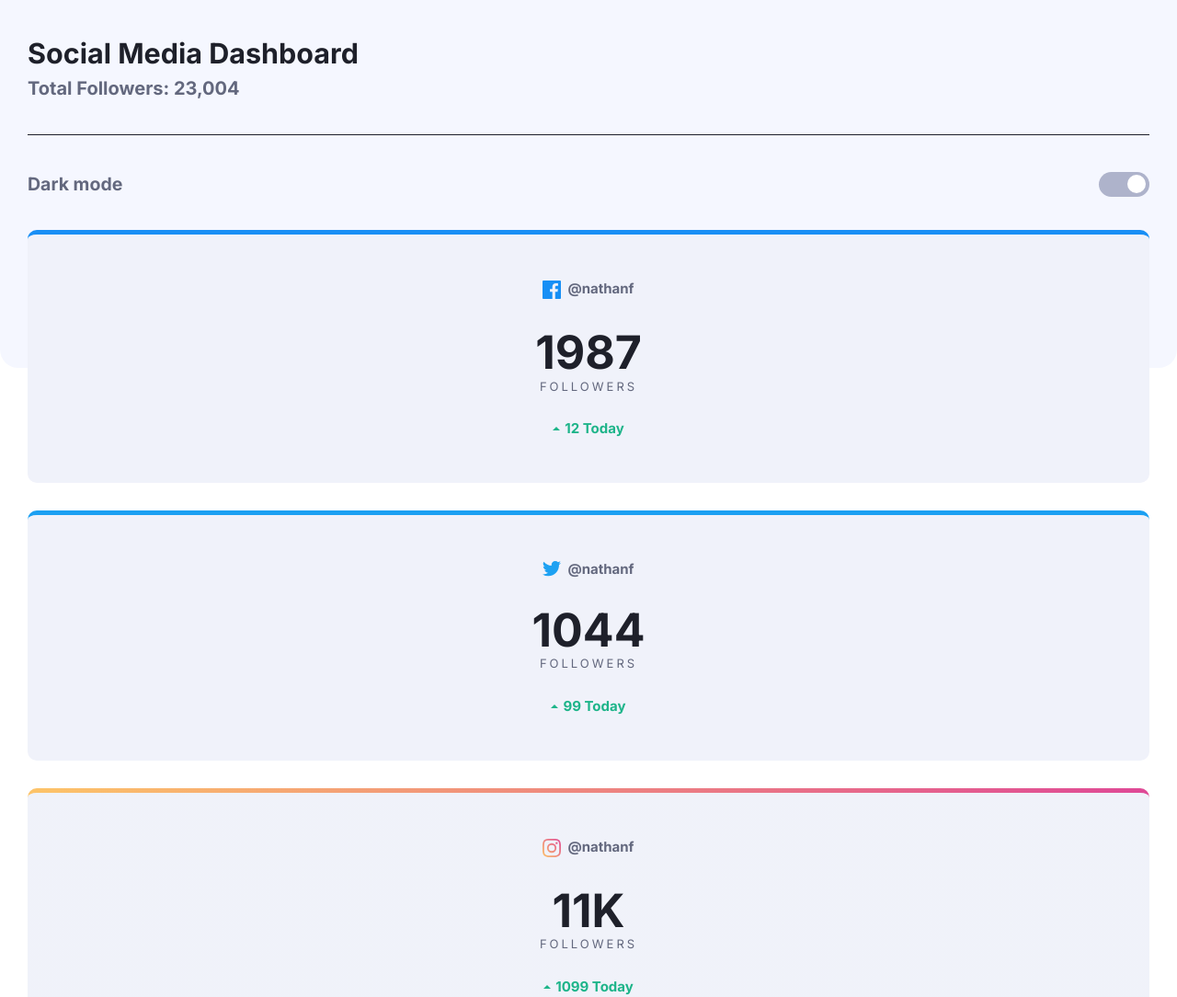
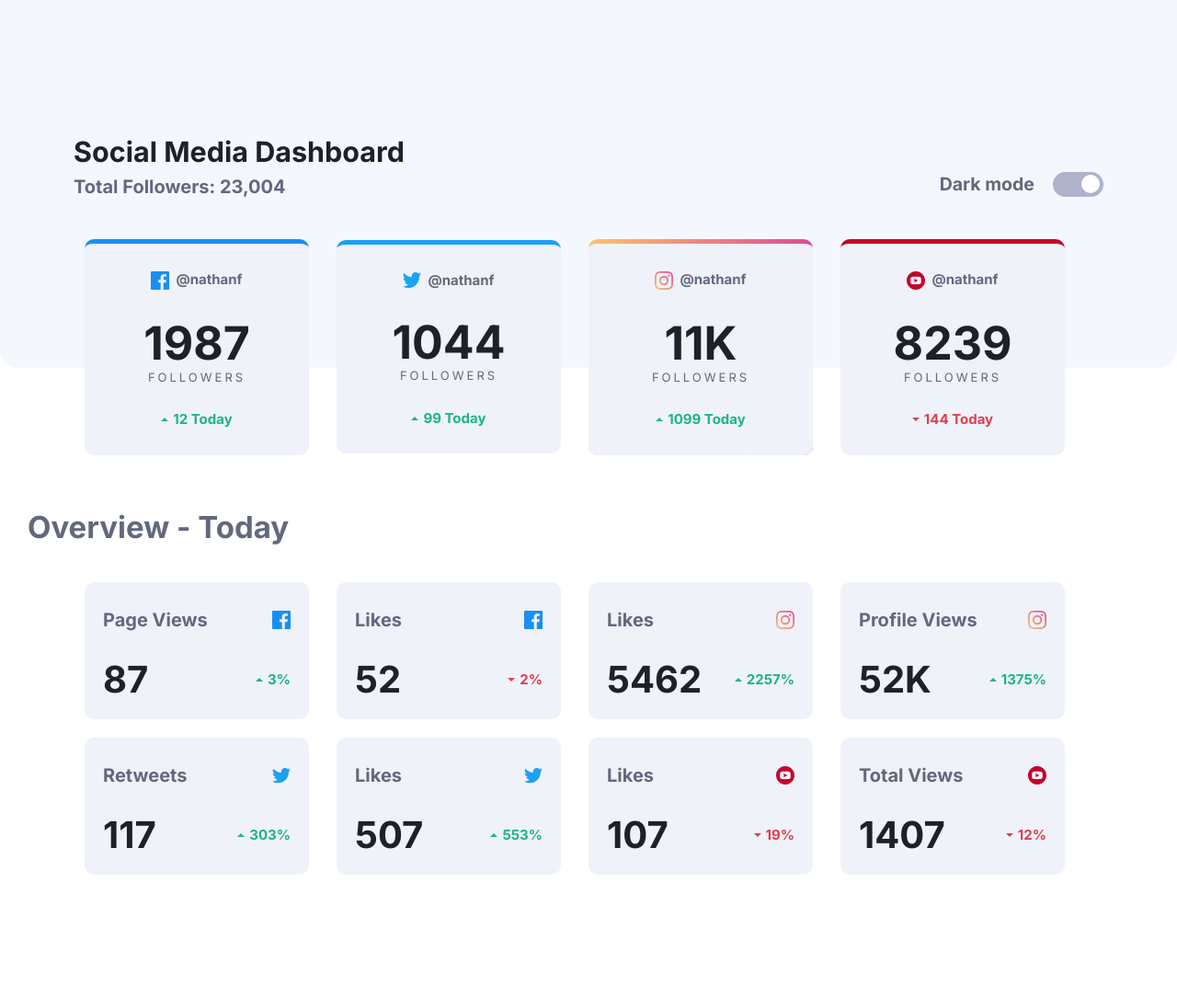
Before and after one commit to black-butterflyyy/social-media-dashboard-with-theme-switcher, a plain HTML site: page index.html in a window 1280 px wide. Shown: the top 1084 px of the page at 92% size. After the commit the page ends 1041 px from the top, so only its background shows below. Drawn offline with Linux system fonts and the light colour scheme.

Commit message:
Implement desktop version

```diff
--- a/index.html
+++ b/index.html
@@ -21,8 +21,10 @@
   <body>
     <div class="container">
       <header class="social-media-header">
-        <h1>Social Media Dashboard</h1>
-        <p>Total Followers: 23,004</p>
+        <div class="social-media-info">
+          <h1>Social Media Dashboard</h1>
+          <p>Total Followers: 23,004</p>
+        </div>
 
         <div class="theme-switch">
           <h3>Dark mode</h3>
@@ -103,9 +105,8 @@
         </article>
       </section>
 
+      <h2>Overview - Today</h2>
       <section class="overview-cards">
-        <h2>Overview - Today</h2>
-
         <article class="overview-card">
           <header class="overview-card-header">
             <h3>Page Views</h3>
--- a/src/styles.css
+++ b/src/styles.css
@@ -19,6 +19,7 @@ body {
 h2 {
   font-size: 3.3rem;
   font-weight: 700;
+  margin: 6rem 0 2rem 0;
 }
 
 h3 {
@@ -165,19 +166,6 @@ input:checked + .slider::before {
   padding-bottom: 3rem;
 }
 
-.updated-numbers {
-  display: flex;
-  justify-content: center;
-  align-items: center;
-}
-
-.updated-numbers span {
-  font-size: 1.5rem;
-  padding-left: 0.5rem;
-  color: hsl(163, 72%, 41%);
-  font-weight: bold;
-}
-
 .facebook-card {
   margin-top: 22rem;
   border-top-color: hsl(208, 92%, 53%);
@@ -200,7 +188,7 @@ input:checked + .slider::before {
 }
 
 .overview-cards {
-  margin: 6rem 0;
+  margin: 0 0 6rem 0;
 }
 
 .overview-card {
@@ -289,3 +277,52 @@ body.dark-theme {
 .dark-theme .overview-card strong {
   color: #fff;
 }
+
+/*styles for desktop */
+@media screen and (min-width: 875px) and (max-width: 1440px) {
+  .container {
+    display: block;
+  }
+
+  .social-media-cards {
+    flex-direction: row;
+    justify-content: center;
+    align-items: center;
+    margin-top: 23rem;
+  }
+
+  .social-media-card {
+    width: 20%;
+    margin-right: 3rem;
+    margin-top: 0;
+    padding: 3rem;
+  }
+  .theme-switch h3 {
+    margin-right: 2rem;
+  }
+  .social-media-header {
+    display: flex;
+    justify-content: space-between;
+    align-items: center;
+    padding: 0 8rem;
+  }
+
+  .social-media-header p {
+    border: none;
+  }
+
+  .overview-cards {
+    display: flex;
+    justify-content: center;
+    align-items: center;
+    flex-wrap: wrap;
+    align-content: center;
+    width: 100%;
+  }
+
+  .overview-card {
+    width: 20%;
+    margin-right: 3rem;
+    padding: 1rem 2rem;
+  }
+}
```
